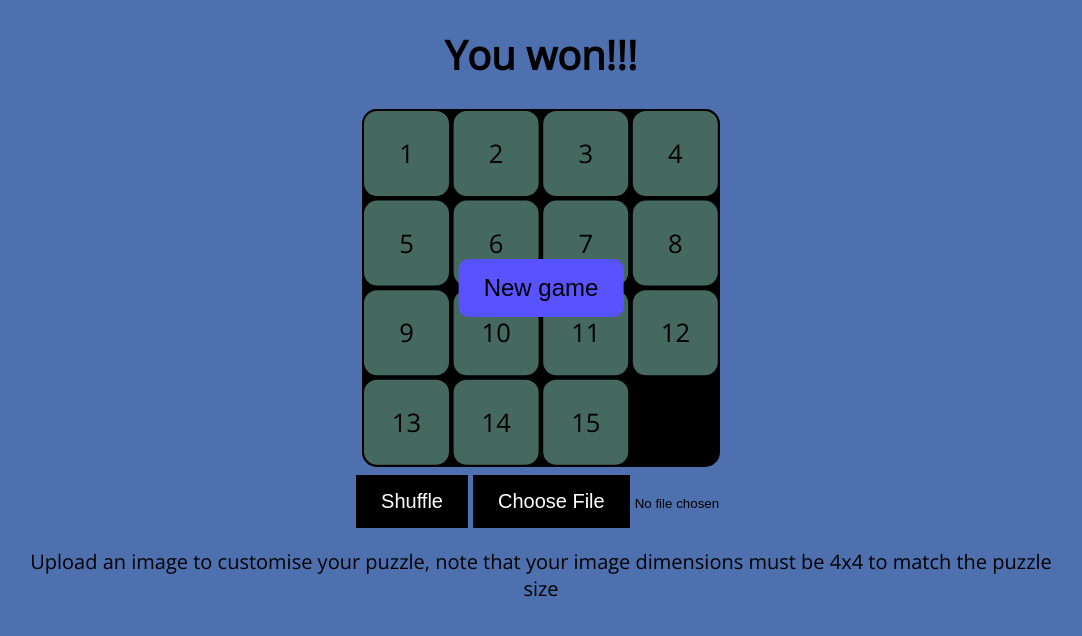
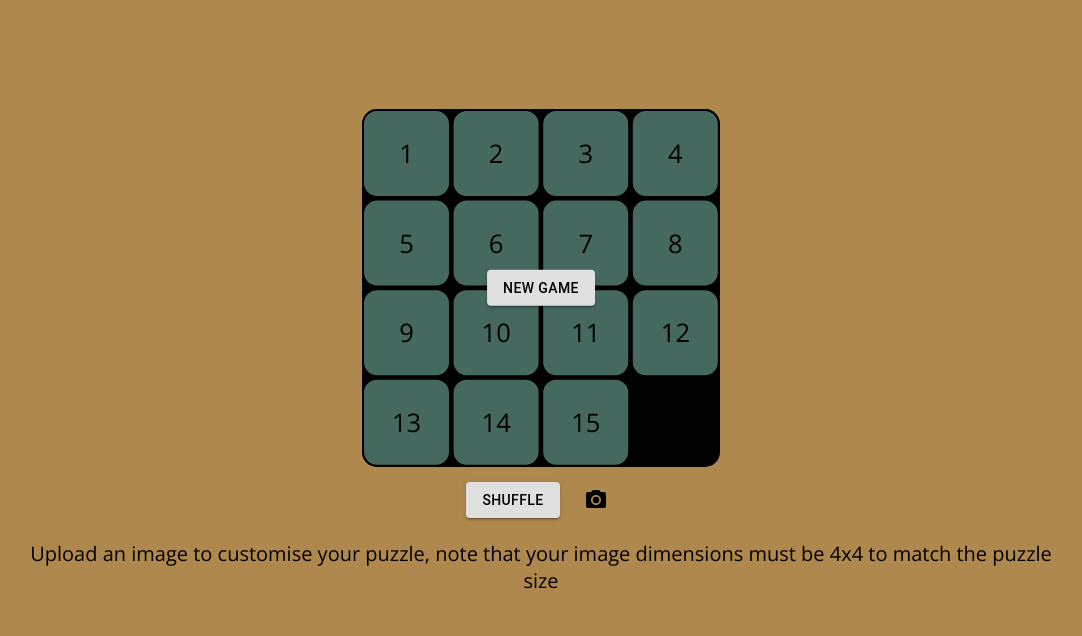
Before and after one commit to MinaTvkl/15-puzzle, a React (Create React App) app: page / in a window 1280 px wide. Shown: the top 636 px of the page, without its empty margins (99-1181 px from the left). Built offline with nearby package versions, Linux system fonts and the light colour scheme.

Commit message:
Final touches w mui, key changed for better render

```diff
--- a/package.json
+++ b/package.json
@@ -3,6 +3,11 @@
   "version": "0.1.0",
   "private": true,
   "dependencies": {
+    "@emotion/react": "^11.10.6",
+    "@emotion/styled": "^11.10.6",
+    "@mui/icons-material": "^5.11.11",
+    "@mui/material": "^5.11.12",
+    "@mui/styled-engine-sc": "^5.11.11",
     "@testing-library/jest-dom": "^5.16.5",
     "@testing-library/react": "^13.4.0",
     "@testing-library/user-event": "^13.5.0",
--- a/src/App.css
+++ b/src/App.css
@@ -4,9 +4,10 @@
   font-family: 'Open Sans', sans-serif;
   text-align: center;
   font-size: 4vw;
-  display: flex;
   align-items: center;
 }
+
+
 
 #info-txt{
   font-size: 20px;
@@ -14,7 +15,7 @@
 }
 
 body{
-  background-color: #4e70af;
+  background-color: #af884e;
 }
 
 @keyframes blink-animation {
@@ -42,7 +43,3 @@ button::hover{
   background-color: #4c91af; /* Green */
   color: white;
 }
-
-h1{
-  margin: 2 3 4 5;
-}
--- a/src/App.tsx
+++ b/src/App.tsx
@@ -5,7 +5,7 @@ import Board from './components/board-generator';
 
 function App() {
   return (
-    <div className="App">
+    <div className='App'>
       <Board />
     </div>
   );
--- a/src/components/board-generator.tsx
+++ b/src/components/board-generator.tsx
@@ -1,7 +1,11 @@
 
-import { useState, useEffect, useRef } from 'react';
+import { useState, useEffect } from 'react';
 import ConfettiExplosion from 'react-confetti-explosion';
 import styled from 'styled-components'
+import Button from '@mui/material/Button';
+import IconButton from '@mui/material/IconButton';
+import PhotoCamera from '@mui/icons-material/PhotoCamera';
+import Stack from '@mui/material/Stack';
 import { device } from '../device';
 import { indexToCoordinates, isMoveAllowed, moveAxis, moveDistance, tileMover, shuffleArray, isSolvable, isSolved } from '../helpers/game-logic';
 import { TILE_COUNT, ROWS, COLUMNS } from '../constants';
@@ -14,12 +18,17 @@ type StartButtonType = {
   gameStarted: boolean
 }
 
+type WinnerMessageType = {
+  gameSolved: boolean
+}
+
 export const Grid = styled.div`
   position: relative;
   margin-left: auto;
   margin-right: auto;
-  height: ${10 * ROWS}vh;
-  width: ${10 * COLUMNS}vh;
+  margin-bottom: 1vw;
+  height: ${8 * ROWS}vh;
+  width: ${8 * COLUMNS}vh;
   background-color: #000000;
   border-radius: 15px;
   text-align: center;
@@ -30,8 +39,7 @@ export const Grid = styled.div`
   }
 `
 
-export const StartButton = styled.button<StartButtonType>`
-  position: absolute;
+export const StartButton = styled(Button) <StartButtonType>`
   margin: 0;
   top: 50%;
   left: 50%;
@@ -53,14 +61,10 @@ export const StartButton = styled.button<StartButtonType>`
     background-color: #3e8e41;
   }
 `
-export const ButtonGroup = styled.div`
-  display: flex;
-  justify-content: center;
-  margin: 1vh 10vh;
-`
-export const WinnerMessage = styled.h1`
 
+export const WinnerMessage = styled.h1<WinnerMessageType>`
   font-size: 5vw;
+  visibility: ${props => props.gameSolved ? 'visible' : 'hidden'};
 
   @media ${device.tablet} {
     font-size: 5vh;
@@ -121,7 +125,7 @@ function Board() {
     for (let i = 0; i < boardArray.length; i++) {
       tileList.push(
         <Tile
-          key={i}
+          key={boardArray[i]}
           tileValue={boardArray[i]}
           index={i}
           coordinates={indexToCoordinates(boardArray[i])}
@@ -138,10 +142,10 @@ function Board() {
 
   return (
     <div className='board'>
-      <WinnerMessage> You won!!! </WinnerMessage>
+      <WinnerMessage gameSolved={gameSolved}> You won!!! </WinnerMessage>
       <Grid>
         {tileRender()}
-        <StartButton gameStarted={gameStarted} onClick={() => handleGameStart()}>New game</StartButton>
+        <StartButton color='inherit' variant='contained' style={{ position: 'absolute' }} gameStarted={gameStarted} onClick={() => handleGameStart()}>New game</StartButton>
         {gameSolved && <ConfettiExplosion
           colors={['#ffd478', '#ff59c2', '#3f51b5']}
           duration={3000}
@@ -151,10 +155,16 @@ function Board() {
           particleSize={10}
         />}
       </Grid>
-      <ButtonGroup>
-        <button onClick={() => shuffleBoard()}> Shuffle </button>
-        <input type='file' accept='image/*' onChange={(event) => { setImage(event.target.files) }} />
-      </ButtonGroup>
+      <Stack direction='row' alignItems='center'
+        justifyContent='center' spacing={2}>
+        <Button variant='contained' color='inherit' component='label' onClick={() => shuffleBoard()}>
+          Shuffle
+        </Button>
+        <IconButton color='inherit' aria-label='upload picture' component='label'>
+          <input hidden type='file' accept='image/*' onChange={(event) => { setImage(event.target.files) }} />
+          <PhotoCamera />
+        </IconButton>
+      </Stack>
       <p id='info-txt' >Upload an image to customise your puzzle, note that your image dimensions must be {ROWS}x{COLUMNS} to match the puzzle size</p>
     </div>
   )
--- a/src/components/tile.tsx
+++ b/src/components/tile.tsx
@@ -17,11 +17,11 @@ export const Tile = styled.div<TileProps>`
     display: flex;
     align-items: center;
     justify-content: center;
-    width: 10vh;
-    height: 10vh;
-    translate :${props => 10 * (props.index%COLUMNS)}vh ${props => 10 * (Math.floor((props.index)/COLUMNS))}vh;
+    width: 8vh;
+    height: 8vh;
+    translate :${props => 8 * (props.index%COLUMNS)}vh ${props => 8 * (Math.floor((props.index)/COLUMNS))}vh;
     background-image: url('${props => props.image}');
-    background-size: ${10 * ROWS}vh ${10 * COLUMNS}vh;
+    background-size: ${8 * ROWS}vh ${8 * COLUMNS}vh;
     background-position: ${props => (100 / (ROWS - 1) * ((props.tileValue-1) % ROWS))}% ${props => (100 / (COLUMNS - 1 ) * Math.floor((props.tileValue-1) / COLUMNS))}%;
     background-color: ${props => {
         if (props.correct) {
--- a/src/helpers/game-logic.ts
+++ b/src/helpers/game-logic.ts
@@ -67,11 +67,8 @@ export function isSolvable(boardArray: number[]): boolean {
                 count += 1
             }
         }
-        console.log(boardArray)
     }
-    console.log('this is count', count)
-    console.log(count % 2 == 0)
-    return count % 2 == 0
+    return count % 2 === 0
 }
 
 export function isSolved(boardArray: number[]): boolean {
```
Also changed, not shown: 1 other file (tests, documents, lock files or other folders).
